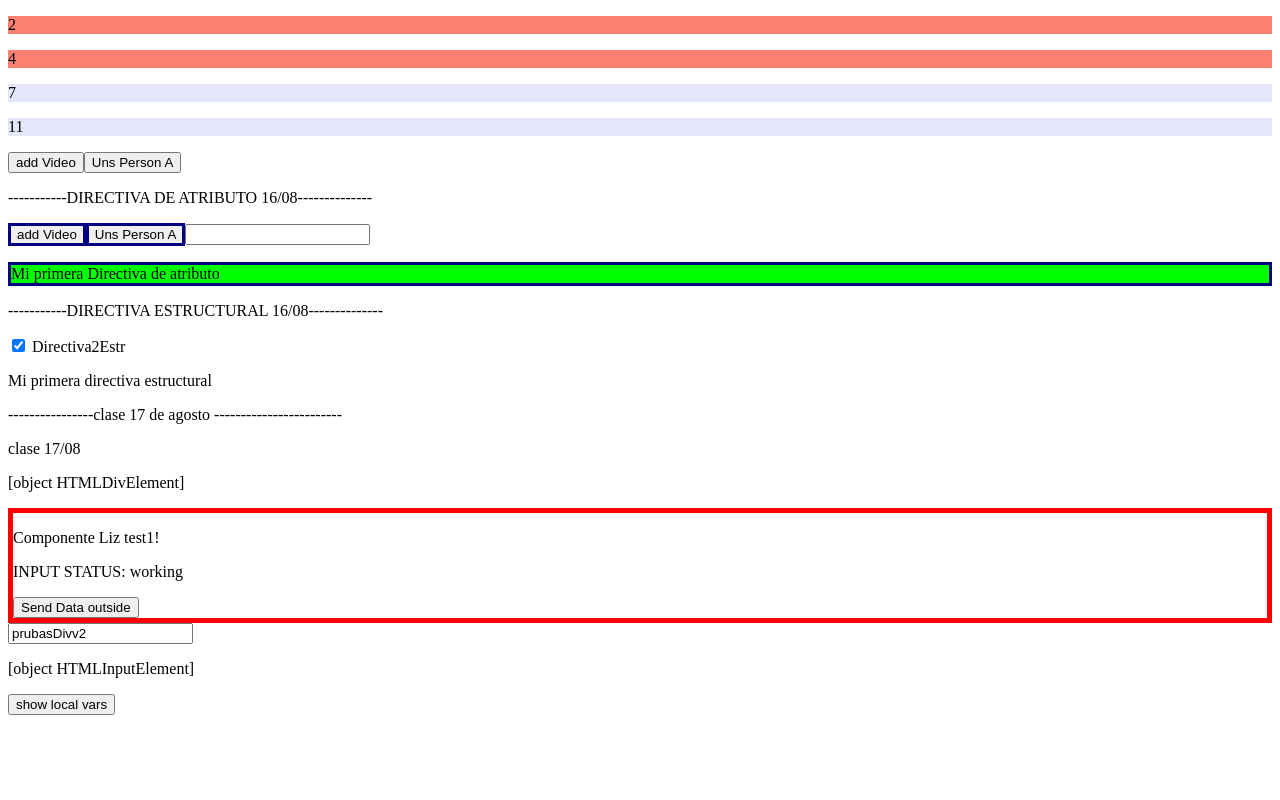
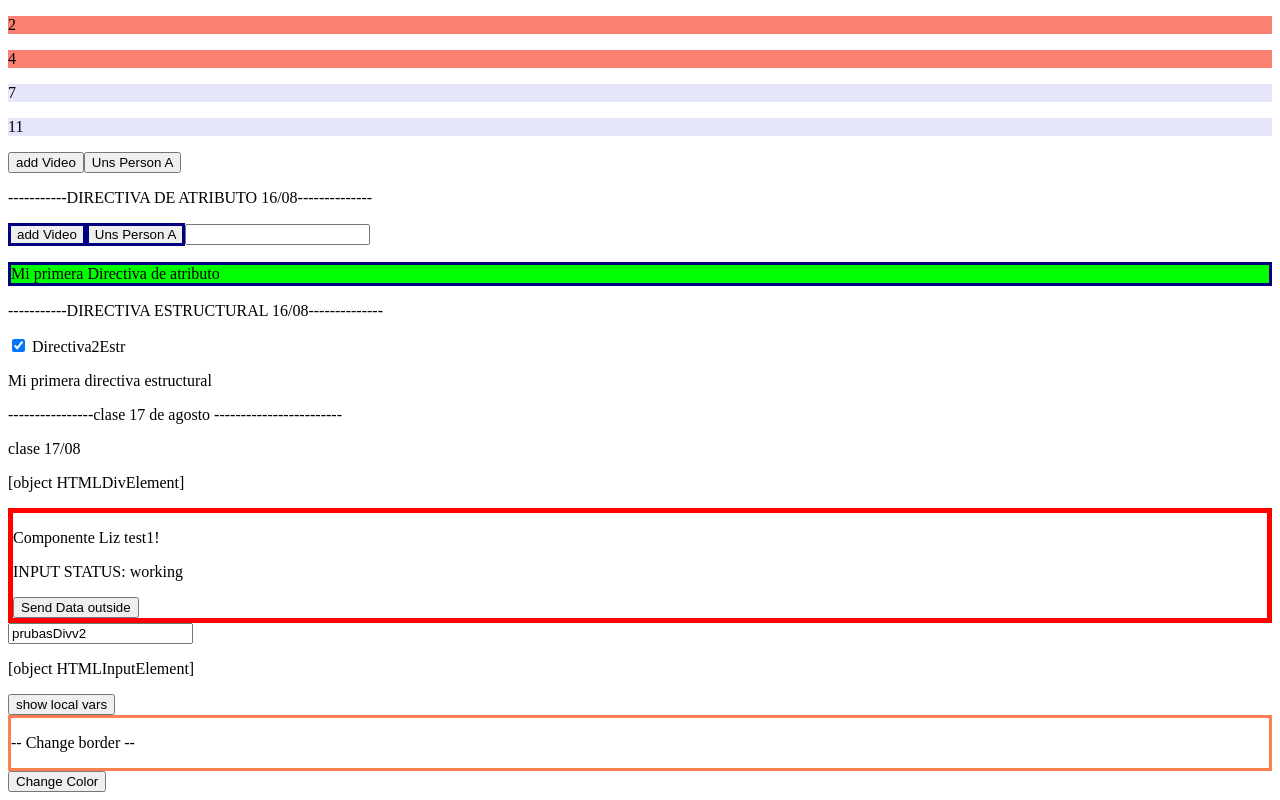
Before and after one commit to LizVasquez/angular-course-2021, an Angular app: page / in a window 1280 px wide. Shown: the part 3060-3860 px from the top of the page. Before the commit the page ends 3783 px from the top, so only its background shows below. Built offline with nearby package versions, Linux system fonts and the light colour scheme.

Commit message:
17/08/2021 Change border color

```diff
--- a/src/app/app.component.html
+++ b/src/app/app.component.html
@@ -245,3 +245,9 @@ MI P WITH STYLE fontsize
 <p>{{myDivv2}}</p>
 
 <button (click)="onShowLocalVars()">show local vars</button>
+
+<!-- TAREA 2 17/08-->
+<div #task style="border: 3px coral solid;">
+  <p> -- Change border --  </p>
+</div>
+<button (click)= "onChangeBorderTask()"> Change Color</button>
--- a/src/app/app.component.ts
+++ b/src/app/app.component.ts
@@ -38,6 +38,8 @@ export class AppComponent {
 @ViewChild('myDivv2') myDivv2: ElementRef;
 
 @ViewChild('myCompDivv') myCompDivv: any;
+
+@ViewChild('task') task: ElementRef;
 
 
   constructor(){
@@ -197,6 +199,11 @@ onShowLocalVars(){
 
   this.myDivv2.nativeElement.value = 'liz';
 }
+//tarea 17/08
+onChangeBorderTask(){
+  console.log('Change Border task: ', this.task);
+  this.task.nativeElement.style = 'border: 6px lime solid';
+}
 
 
 }
```
